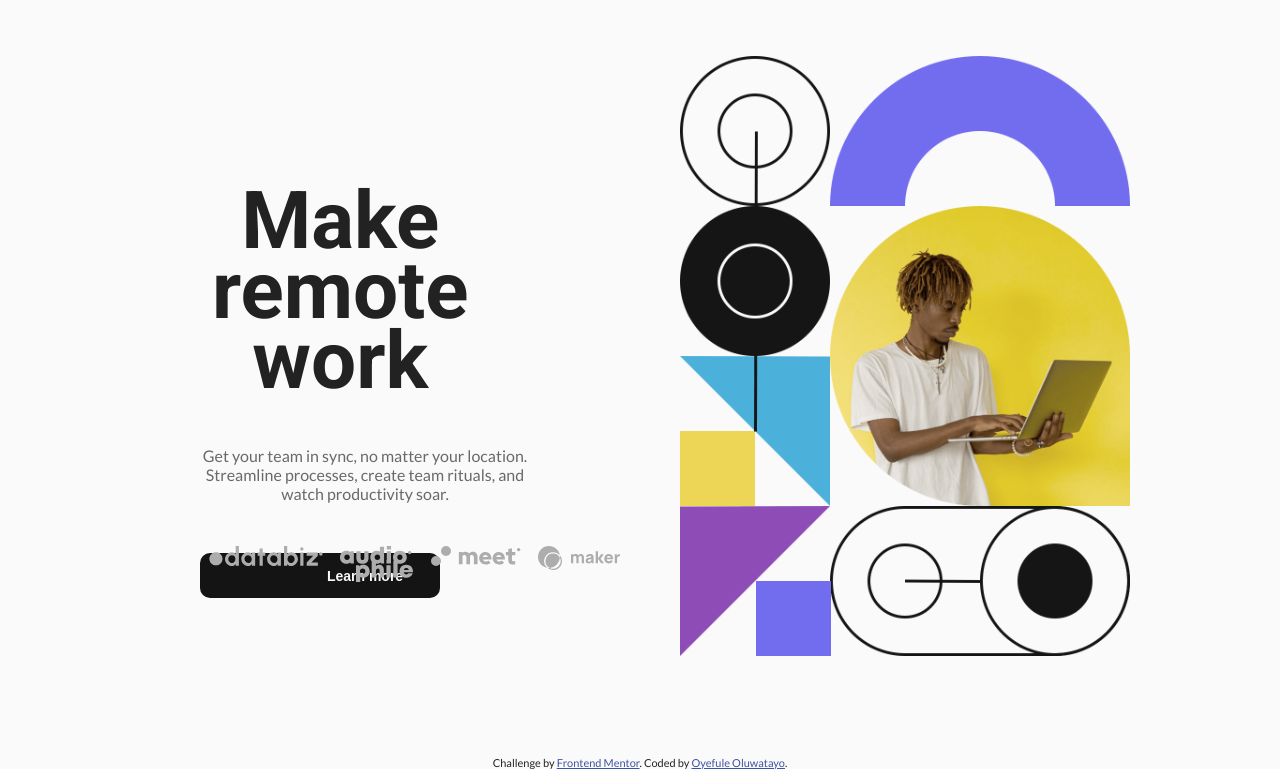
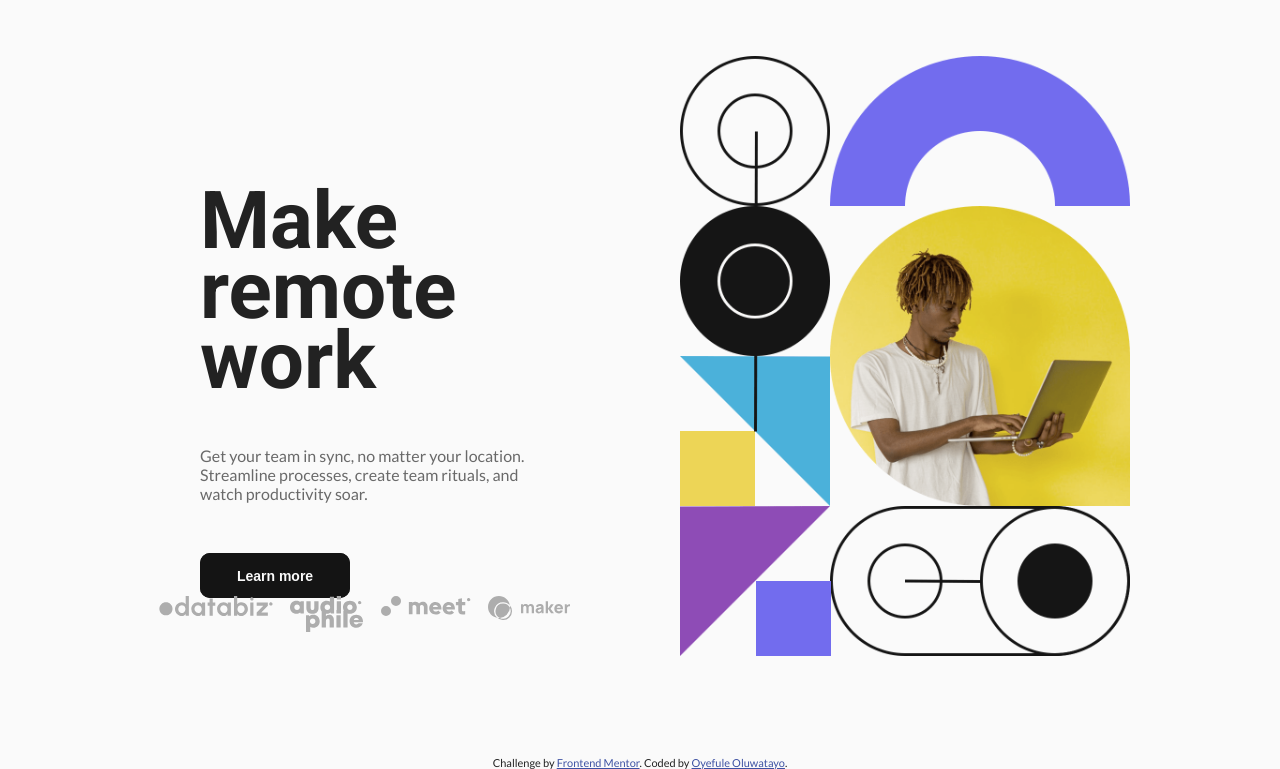
Before and after one commit to gentcod/snap, a website built with Parcel: page index.html in a window 1280 px wide. Shown: the part 54-823 px from the top of the page. Built offline with nearby package versions, Linux system fonts and the light colour scheme.

Commit message:
Sponsors

```diff
--- a/sass/layout/_home.scss
+++ b/sass/layout/_home.scss
@@ -23,9 +23,9 @@
       padding: 0 5rem;
       max-height: 60rem;
       position: relative;
-      text-align: center;
 
       @include respond(tab-port) {
+         text-align: center;
          width: 100%;
          padding: 0;
       }
@@ -63,7 +63,7 @@
    &__header {
       margin: 5rem 0;
       line-height: 7rem;
-      width: 85%;
+      width: 88%;
       font-family: 'Roboto', sans-serif;
       font-size: 8rem;
       font-weight: 900;
@@ -104,7 +104,8 @@
    &__sponsors {
       width: 100%;
       position: absolute;
-      bottom: 5rem;
+      bottom: 0;
+      left: 0;
       height: 6rem;
       display: grid;
       grid-template-columns: auto auto auto auto;
```
Also changed, not shown: css/style.css.
